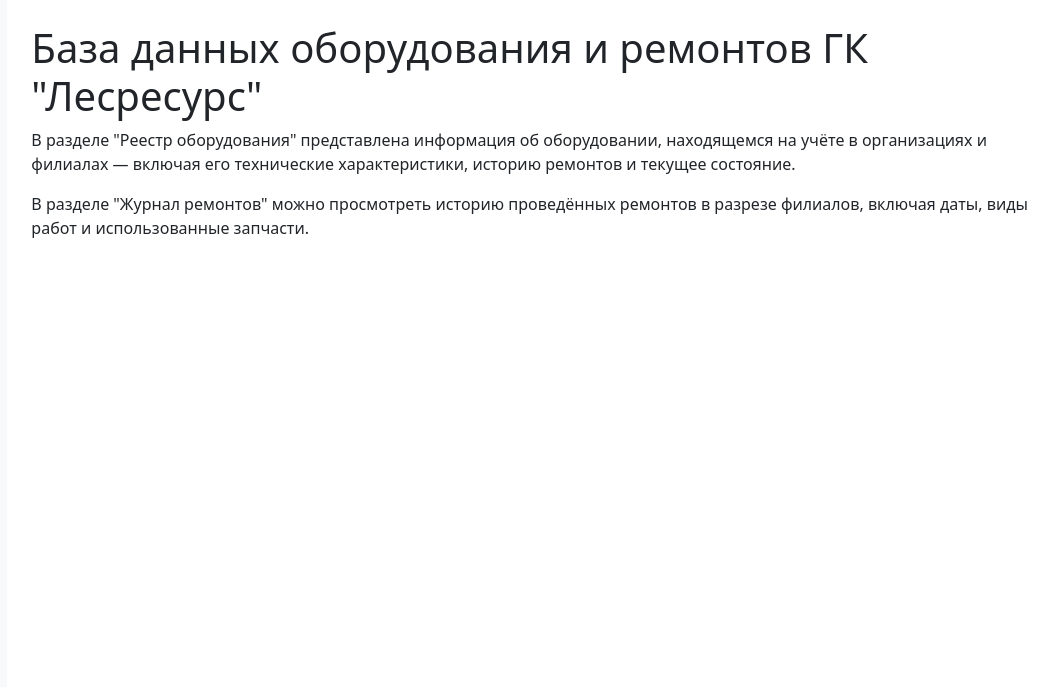
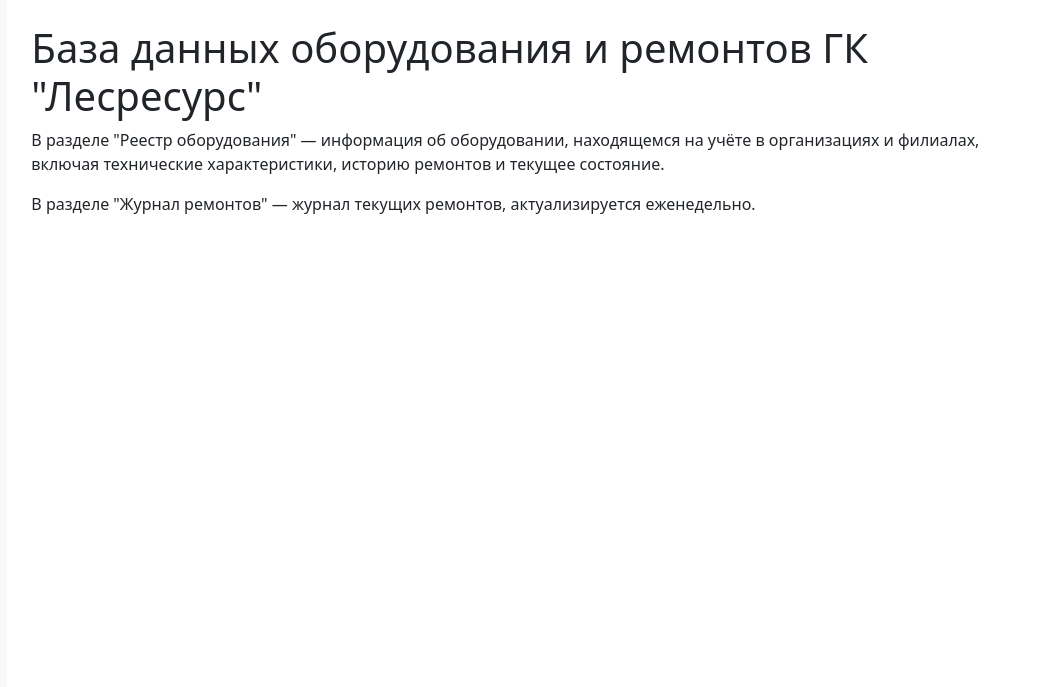
Before and after one commit to LeSick/equipment_base, a Django app: template templates/homepage/index.html in a window 1280 px wide. Shown: the part 56-743 px from the top of the page, without its empty margins (206-1264 px from the left). Run offline with Django 5.2, Linux system fonts and the light colour scheme; the template is opened without the code that fills it, so the values that code supplies are empty; parts of the project's set-up code (start-up, migrations or seed data) failed here and were passed over; some libraries are stand-ins or nearby versions.

Commit message:
Changes to be committed: 	modified:   templates/homepage/index.html

```diff
--- a/templates/homepage/index.html
+++ b/templates/homepage/index.html
@@ -1,6 +1,6 @@
 {% extends "base.html" %}
 {% block content %}
 <h1>База данных оборудования и ремонтов ГК "Лесресурс"</h1>
-<p>В разделе "Реестр оборудования" представлена информация об оборудовании, находящемся на учёте в организациях и филиалах — включая его технические характеристики, историю ремонтов и текущее состояние.</p>
-<p>В разделе "Журнал ремонтов" можно просмотреть историю проведённых ремонтов в разрезе филиалов, включая даты, виды работ и использованные запчасти.</p>
+<p>В разделе "Реестр оборудования" — информация об оборудовании, находящемся на учёте в организациях и филиалах, включая технические характеристики, историю ремонтов и текущее состояние.</p>
+<p>В разделе "Журнал ремонтов" — журнал текущих ремонтов, актуализируется еженедельно.</p>
 {% endblock %}
```
